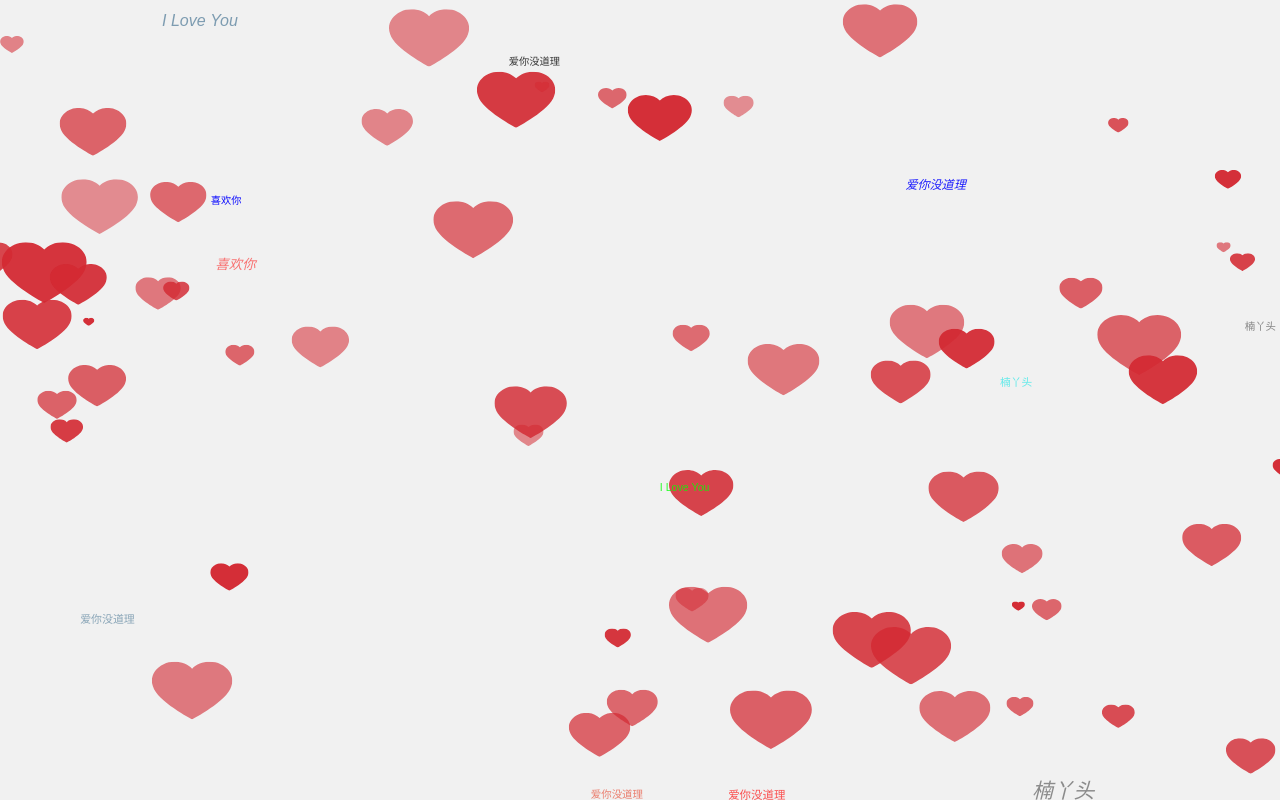
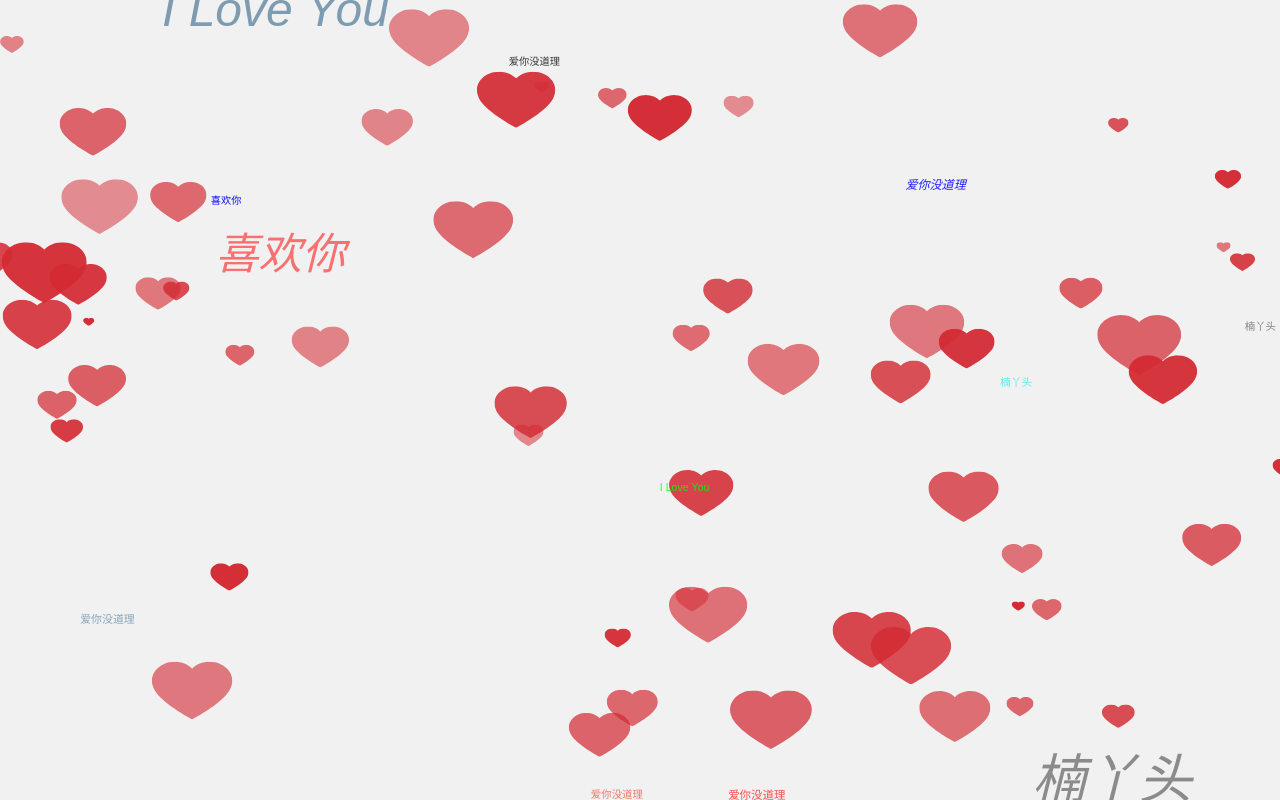
Before and after one commit to lovenannan/lovenannan.github.io, a plain HTML site: page index.html in a window 1280 px wide. Drawn offline with Linux system fonts and the light colour scheme; animation ran at ten frames a second.

Commit message:
font size

```diff
--- a/index.html
+++ b/index.html
@@ -166,7 +166,7 @@
 			this.fy += this.fvel.y;
 			this.fs += this.fvel.f;
 
-			if(this.fs > 40){
+			if(this.fs > 66){
 				this.fs = 12;
 			}
 
```
